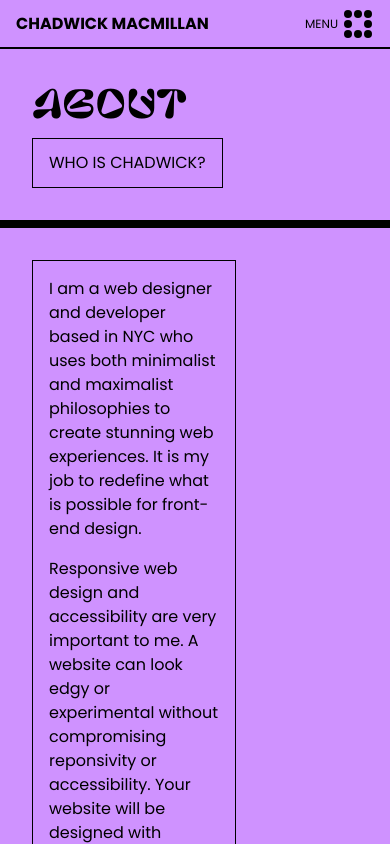
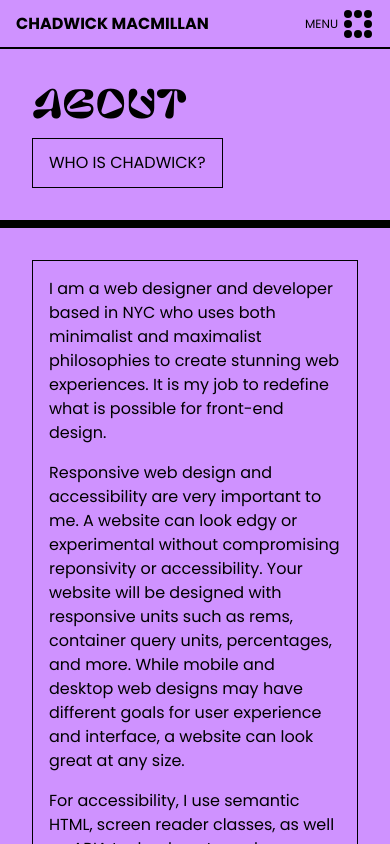
Before and after one commit to chadwick-studio/personal-portfolio, a SvelteKit app: page /about in a window 390 px wide. Built offline with nearby package versions, Linux system fonts and the light colour scheme.

Commit message:
Bug fixes

```diff
--- a/src/routes/about/+page.svelte
+++ b/src/routes/about/+page.svelte
@@ -105,6 +105,7 @@
 	@media (max-width: 767px) {
 		.main {
 			overflow-y: visible;
+			flex-wrap: wrap;
 		}
 	}
 	section {
--- a/src/routes/contact/+page.svelte
+++ b/src/routes/contact/+page.svelte
@@ -206,7 +206,7 @@
 		display: flex;
 		gap: 1rem;
 	}
-	@media (max-width: 500px) {
+	@media (max-width: 560px) {
 		.inputs {
 			flex-direction: column;
 			gap: 0;
```
